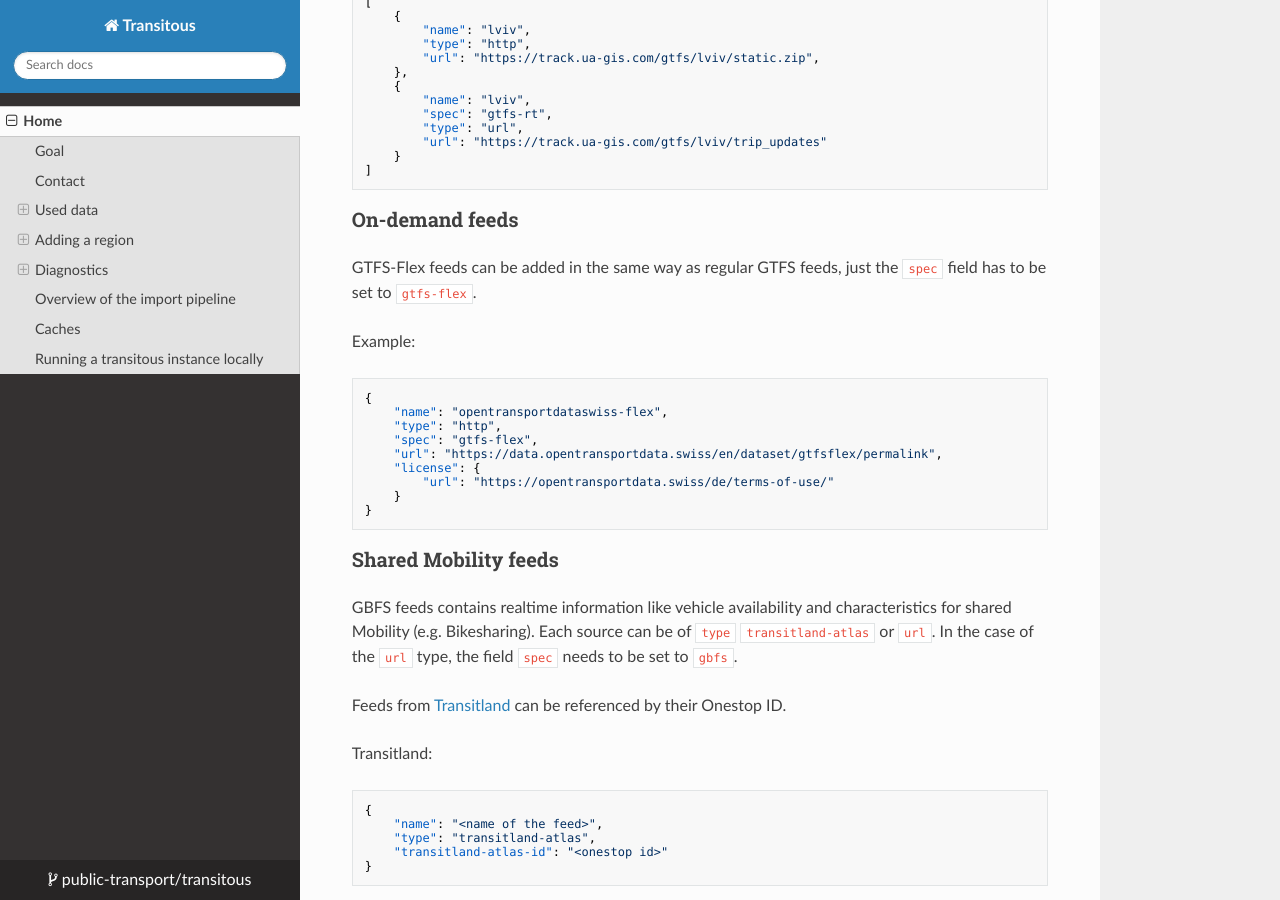
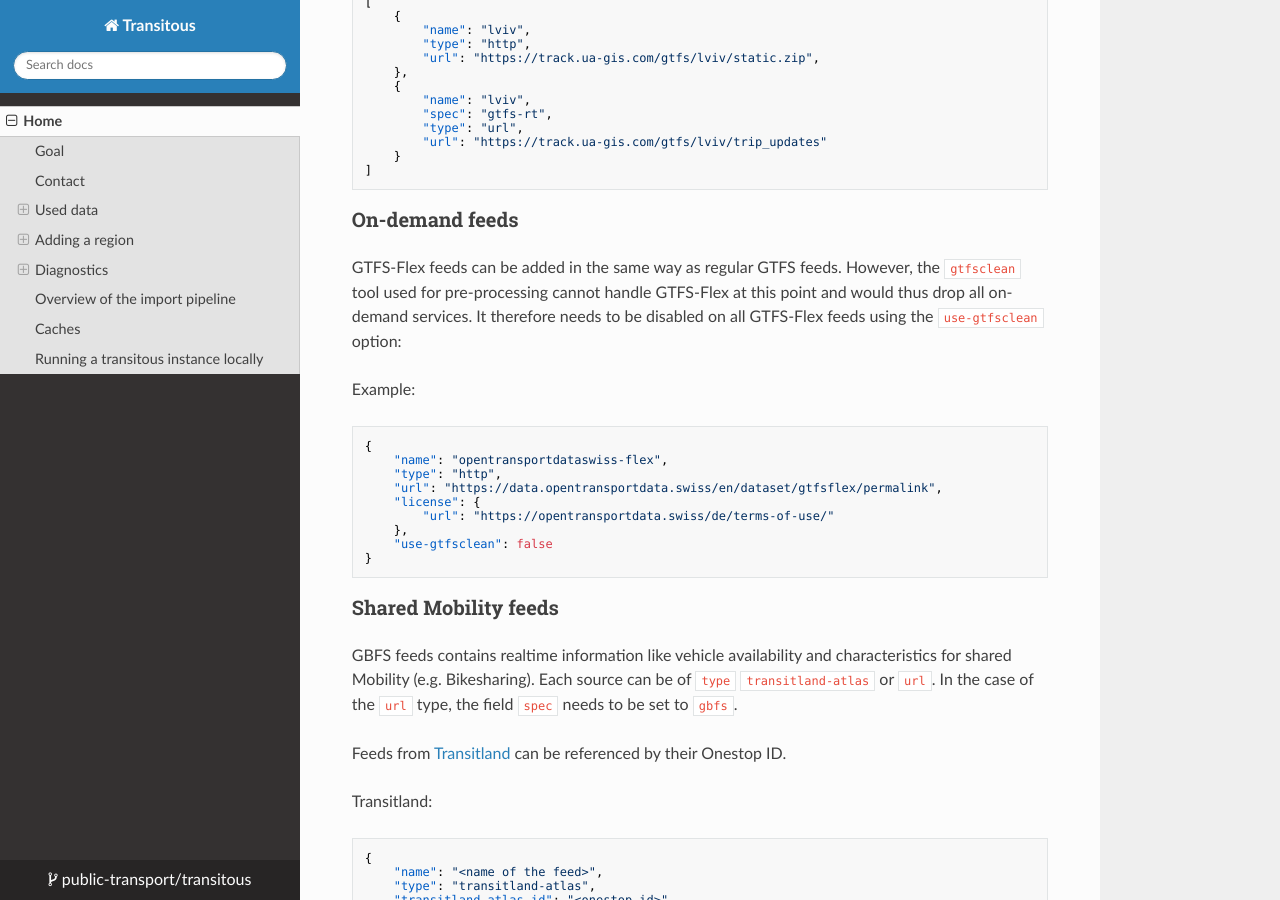
Before and after one commit to public-transport/transitous, an MkDocs documentation site: the page built from docs/docs/index.md, in a window 1280 px wide and 900 px high, scrolled down 3965 px. Built offline with MkDocs 1.6.1, drawn with Linux system fonts in a browser that asks for light colours; nearby versions of some CDN libraries; some of the changed text lies outside the part shown.

Commit message:
Remove mention of gtfs-flex feed spec from the documentation
That was a hack superseded by the option to disable gtfsclean for a feed.

````diff
--- a/docs/docs/index.md
+++ b/docs/docs/index.md
@@ -197,18 +197,20 @@ This example applies the updates to the `lviv` feed:
 
 ### On-demand feeds
 
-GTFS-Flex feeds can be added in the same way as regular GTFS feeds, just the `spec` field has to be set to `gtfs-flex`.
+GTFS-Flex feeds can be added in the same way as regular GTFS feeds. However, the `gtfsclean` tool
+used for pre-processing cannot handle GTFS-Flex at this point and would thus drop all on-demand services.
+It therefore needs to be disabled on all GTFS-Flex feeds using the `use-gtfsclean` option:
 
 Example:
 ```json
 {
     "name": "opentransportdataswiss-flex",
     "type": "http",
-    "spec": "gtfs-flex",
     "url": "https://data.opentransportdata.swiss/en/dataset/gtfsflex/permalink",
     "license": {
         "url": "https://opentransportdata.swiss/de/terms-of-use/"
-    }
+    },
+    "use-gtfsclean": false
 }
 ```
 
@@ -286,6 +288,7 @@ Option Name            | Description
 `url-override`         | Use a different url instead of the one in Transitland / Mobility Database, or use a custom mirror. For more details, see the section on caches.
 `display-name-options` | Specify which strings identifying a vehicle should be displayed to the user
 `script`               | A Lua script applied by MOTIS to GTFS data during import, see [the MOTIS documentation](https://github.com/motis-project/motis/blob/master/docs/scripting.md) for details.
+`use-gtfsclean`        | Preprocess GTFS feeds with `gtfsclean`, default is `true`.
 
 #### License Options
 
````
Also changed, not shown: other parts of docs/docs/index.md (+1 -1 lines).
